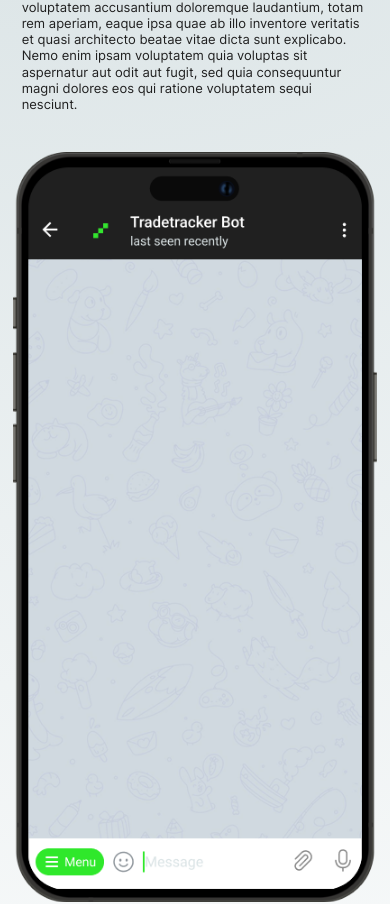
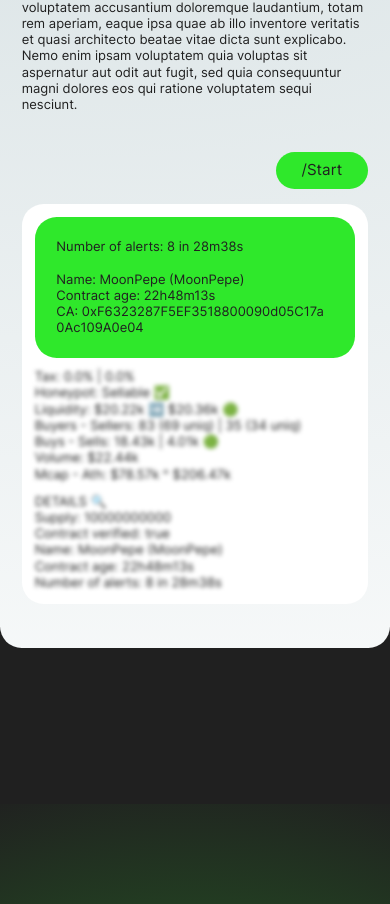
Before and after one commit to nigel-riss/trade-tracker-landing, a Next.js app: page / in a window 390 px wide. Shown: the part 2984-3888 px from the top of the page. Built offline with nearby package versions, Linux system fonts and the light colour scheme.

Commit message:
feat: wip: add mobile messages

```diff
--- a/src/components/BotCard.tsx
+++ b/src/components/BotCard.tsx
@@ -31,7 +31,7 @@
     >
       <Link
         className={styles.link}
-        href={`#${botID}`}
+        href="/#slider-nav"
       >
         <svg
           className={styles.icon}
--- a/src/components/IPhone.tsx
+++ b/src/components/IPhone.tsx
@@ -1,17 +1,36 @@
 import styles from '@/styles/IPhone.module.scss';
+import clsx from 'clsx';
 
 
 interface IPhoneProps {
-
+  current: number;
+  messages?: string[];
 }
 
 export default function IPhone(props: IPhoneProps) {
   const {
-
+    current,
+    messages,
   } = props;
 
   return (
     <div className={styles.iphone}>
+      <div className={styles.screen}>
+        <div className={styles.badge}>/Start</div>
+        <div className={styles.wrapper}>
+          {messages?.map((message) => (
+            <p
+              className={clsx({
+                [styles.message]: true,
+                [styles.messageCurrent]: current === messages.indexOf(message),
+              })}
+              key={message}
+            >
+              {message}
+            </p>
+          ))}
+        </div>
+      </div>
       <div className={styles.frame} />
     </div>
   );
--- a/src/components/Slider.tsx
+++ b/src/components/Slider.tsx
@@ -16,12 +16,14 @@
 interface SliderProps {
   slides?: Slide[],
   paginationEl: HTMLElement | null,
+  onSlideChange: (index: number) => void,
 }
 
 export default function Slider(props: SliderProps) {
   const {
     slides,
     paginationEl,
+    onSlideChange,
   } = props;
 
   const paginationClass = styles.pagination;
@@ -32,7 +34,7 @@
       className={styles.slider}
       spaceBetween={50}
       slidesPerView={1}
-      onSlideChange={(swiper) => console.log(swiper.activeIndex)}
+      onSlideChange={(swiper) => { onSlideChange(swiper.activeIndex); }}
       // onSwiper={(swiper) => console.log(swiper)}
       loop
       // navigation={{
--- a/src/components/SliderSection.tsx
+++ b/src/components/SliderSection.tsx
@@ -13,16 +13,24 @@
 export default function SliderSection(props: SliderSectionProps) {
   const { products } = props;
   const [currentId, setCurrentId] = useState(products[0].id);
+  const [currentSlide, setCurrentSlide] = useState(0);
   const paginationRef = useRef(null);
   const [paginationEl, setPaginationEl] = useState(null);
 
   useEffect(() => {
     setPaginationEl(paginationRef.current);
+  // eslint-disable-next-line react-hooks/exhaustive-deps
   }, [paginationRef.current]);
+
+  const currentProduct:Product | undefined = products
+    .find((product) => product.id === currentId);
 
   return (
     <section className={styles.section}>
-      <nav className={styles.nav}>
+      <nav
+        id="slider-nav"
+        className={styles.nav}
+      >
         {products
           .filter((product) => !product.isComingSoon)
           .map((product) => {
@@ -54,11 +62,18 @@
         />
         <Slider
           key={currentId}
-          slides={products.find((product) => product.id === currentId)?.slides}
+          slides={currentProduct?.slides}
           paginationEl={paginationEl}
+          onSlideChange={(index: number) => {
+            console.log(index);
+            setCurrentSlide(index);
+          }}
         />
         <div className={styles.phoneContainer}>
-          <IPhone />
+          <IPhone
+            current={currentSlide}
+            messages={currentProduct?.messages}
+          />
         </div>
       </div>
     </section>
--- a/src/data/products.ts
+++ b/src/data/products.ts
@@ -22,6 +22,7 @@
   proPrice?: number;
   features: Feature[];
   slides: Slide[];
+  messages?: string[];
 }
 
 const products: Product[] = [
@@ -71,6 +72,27 @@
         title: 'Bot 1 slide 5',
         text: 'Sed ut perspiciatis unde omnis iste natus error sit voluptatem accusantium doloremque laudantium, totam rem aperiam, eaque ipsa quae ab illo inventore veritatis et quasi architecto beatae vitae dicta sunt explicabo. Nemo enim ipsam voluptatem quia voluptas sit aspernatur aut odit aut fugit, sed quia consequuntur magni dolores eos qui ratione voluptatem sequi nesciunt.',
       },
+    ],
+    messages: [
+      `Number of alerts: 8 in 28m38s
+
+      Name: MoonPepe (MoonPepe)
+      Contract age: 22h48m13s
+      CA: 0xF6323287F5EF3518800090d05C17a
+      0Ac109A0e04`,
+      `Tax: 0.0% | 0.0%
+      Honeypot: Sellable ✅
+      Liquidity: $20.22k ➡️ $20.36k 🟢
+      Buyers - Sellers: 83 (69 uniq) | 35 (34 uniq)
+      Buys - Sells: 18.43k | 4.01k 🟢
+      Volume: $22.44k
+      Mcap - Ath: $78.57k ^ $206.47k`,
+      `DETAILS 🔍
+      Supply: 10000000000
+      Contract verified: true
+      Name: MoonPepe (MoonPepe)
+      Contract age: 22h48m13s
+      Number of alerts: 8 in 28m38s`,
     ],
   },
   {
--- a/src/styles/IPhone.module.scss
+++ b/src/styles/IPhone.module.scss
@@ -1,17 +1,101 @@
+@import './mixins';
+
+
 .iphone {
+
+  @include atTablet {
     // positioning
     position: relative;
 
     // box model
     aspect-ratio: 404/832;
-  // border: 2px solid fuchsia;
 
     // visual
     background-image: url('../assets/img/deco/iphone-bg.png');
     background-size: cover;
   }
+}
+
+.screen {
+  // box model
+  display: flex;
+  flex-direction: column;
+  align-items: flex-end;
+  gap: 0.875rem;
+}
+
+.badge {
+  // box model
+  padding: 0.625rem 1.5rem;
+
+  // border
+  border-radius: 1.875rem;
+
+  // typography
+  color: rgb(var(--dark));
+  font-size: 0.875rem;
+  line-height: 1;
+
+  // visual
+  background-color: rgb(var(--green));
+}
+
+.wrapper {
+  // box model
+  display: flex;
+  flex-direction: column;
+  gap: 0.625rem;
+  padding: 0.75rem;
+  width: 100%;
+
+  // border
+  border-radius: 1.25rem;
+
+  // visual
+  background-color: rgb(var(--white));
+}
+
+.message {
+  // box model
+  padding: 0;
+  padding-right: 2.5rem;
+
+  // border
+  border-radius: 1.25rem;
+
+  // typography
+  color: rgb(var(--dark));
+  font-size: 0.75rem;
+  white-space: pre-line;
+  word-wrap: break-word;
+
+  // visual
+  background-color: rgb(var(--white));
+  filter: blur(2px);
+  transition: all 0.25s ease-in-out;
+
+  @include atTablet {
+    border-top: 0.125rem solid rgb(var(--white));
+    border-bottom: 0.125rem solid rgb(var(--white));
+  }
+}
+
+.messageCurrent {
+  // box model
+  padding: 1.25rem;
+
+  // visual
+  background-color: rgb(var(--green));
+  filter: none;
+
+  @include atTablet {
+    // border
+    border-color: rgb(var(--green));
+  }
+}
 
 .frame {
+  @include atTablet {
     // positioning
     position: absolute;
     top: 0;
@@ -24,3 +108,4 @@
     background-image: url('../assets/img/deco/iphone.png');
     background-size: cover;
   }
+}
--- a/src/styles/SliderSection.module.scss
+++ b/src/styles/SliderSection.module.scss
@@ -109,9 +109,6 @@
 }
 
 .phoneContainer {
-  // box model
-  margin: 0 -0.5rem;
-
   @include atTablet {
     // box model
     margin: 0 auto;
```
Lines whose indentation alone changed are shown as unchanged.
